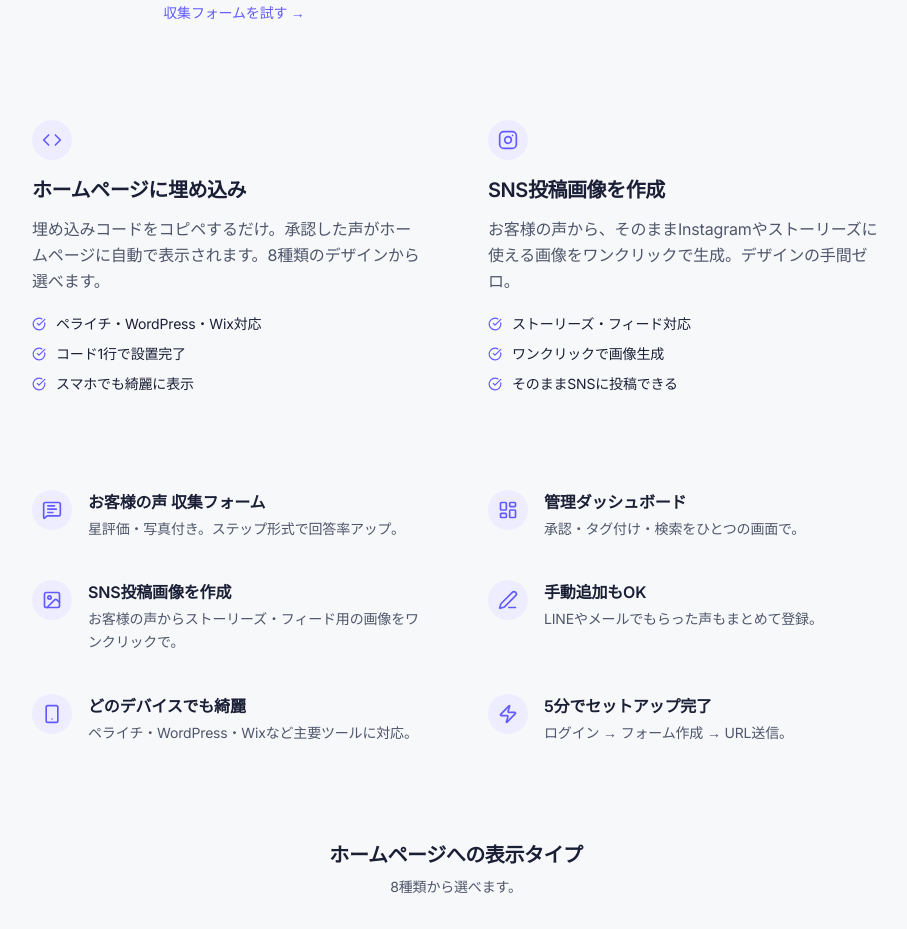
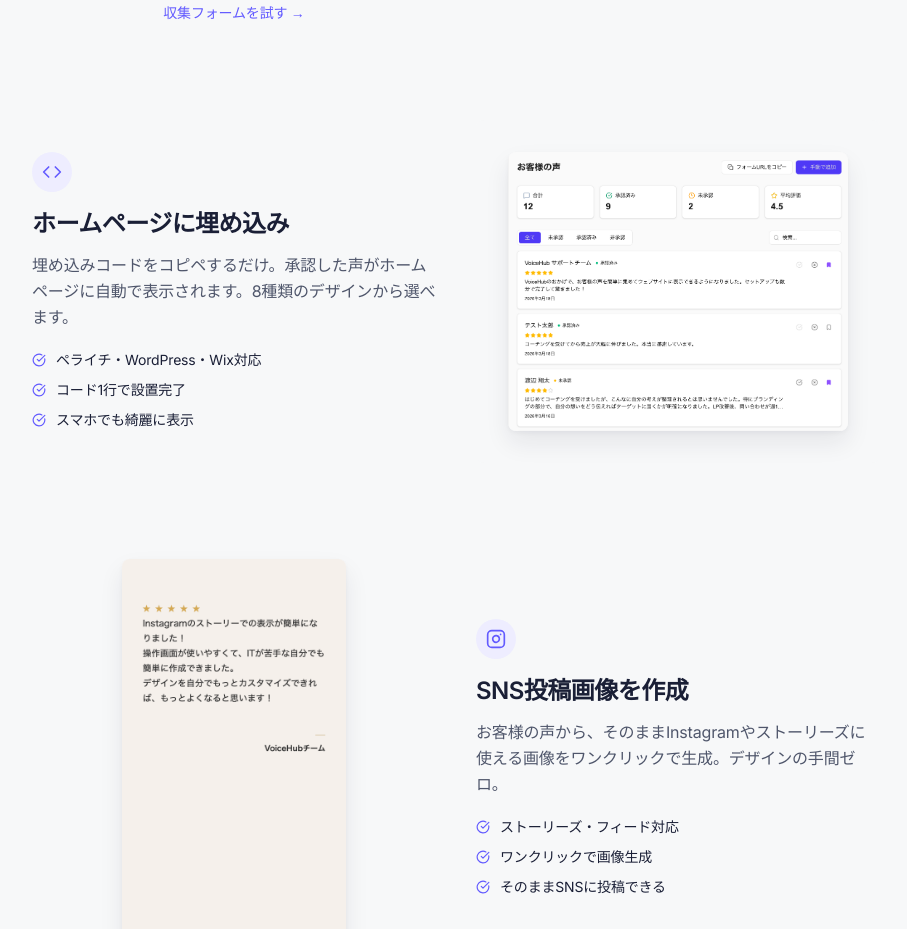
Before and after one commit to forRR444/voice-hub, a Next.js app: page / in a window 1280 px wide. Shown: the part 3540-4469 px from the top of the page, without its empty margins (184-1091 px from the left). Built offline with nearby package versions, Linux system fonts and the light colour scheme; no server answers.

Commit message:
fix: Features交互レイアウト（Stripe風）、SNS画像Story実スクショ配置

```diff
--- a/src/app/page.tsx
+++ b/src/app/page.tsx
@@ -246,13 +246,13 @@ export default function Home() {
             </div>
           </div>
 
-          {/* 2 Hero Features — alternating layout */}
-          <div className="grid md:grid-cols-2 gap-10 sm:gap-16 items-center mb-16 sm:mb-24">
+          {/* Feature 1: HP埋め込み — テキスト左、ビジュアル右 */}
+          <div className="grid md:grid-cols-2 gap-6 sm:gap-10 items-center mb-16 sm:mb-24">
             <div>
               <div className="w-10 h-10 bg-indigo-50 rounded-full flex items-center justify-center mb-4">
                 <Code size={20} className="text-[var(--brand)]" />
               </div>
-              <h3 className="text-lg sm:text-xl font-semibold text-[var(--ink)] tracking-[-0.022em]">
+              <h3 className="text-xl sm:text-2xl font-semibold text-[var(--ink)] tracking-[-0.022em]">
                 ホームページに埋め込み
               </h3>
               <p className="mt-3 text-sm sm:text-base text-[var(--slate)] leading-relaxed">
@@ -267,11 +267,29 @@ export default function Home() {
                 ))}
               </ul>
             </div>
-            <div>
+            <div className="bg-[var(--canvas)] rounded-lg p-6 sm:p-8">
+              <img
+                src="/Dashboard.png"
+                alt="ウィジェットが表示されたホームページのイメージ"
+                className="w-full rounded-lg shadow-[0_2px_4px_rgba(26,31,54,0.04),0_12px_24px_rgba(26,31,54,0.08)]"
+              />
+            </div>
+          </div>
+
+          {/* Feature 2: SNS画像 — ビジュアル左、テキスト右（交互） */}
+          <div className="grid md:grid-cols-2 gap-6 sm:gap-10 items-center mb-16 sm:mb-24">
+            <div className="order-2 md:order-1 flex justify-center">
+              <img
+                src="/sns-story-sample.png"
+                alt="VoiceHubで生成したInstagramストーリー用画像"
+                className="w-48 sm:w-56 rounded-lg shadow-[0_2px_4px_rgba(26,31,54,0.04),0_12px_24px_rgba(26,31,54,0.08)]"
+              />
+            </div>
+            <div className="order-1 md:order-2">
               <div className="w-10 h-10 bg-indigo-50 rounded-full flex items-center justify-center mb-4">
                 <Instagram size={20} className="text-[var(--brand)]" />
               </div>
-              <h3 className="text-lg sm:text-xl font-semibold text-[var(--ink)] tracking-[-0.022em]">
+              <h3 className="text-xl sm:text-2xl font-semibold text-[var(--ink)] tracking-[-0.022em]">
                 SNS投稿画像を作成
               </h3>
               <p className="mt-3 text-sm sm:text-base text-[var(--slate)] leading-relaxed">
```
Also changed, not shown: public/sns-story-sample.png (added).
